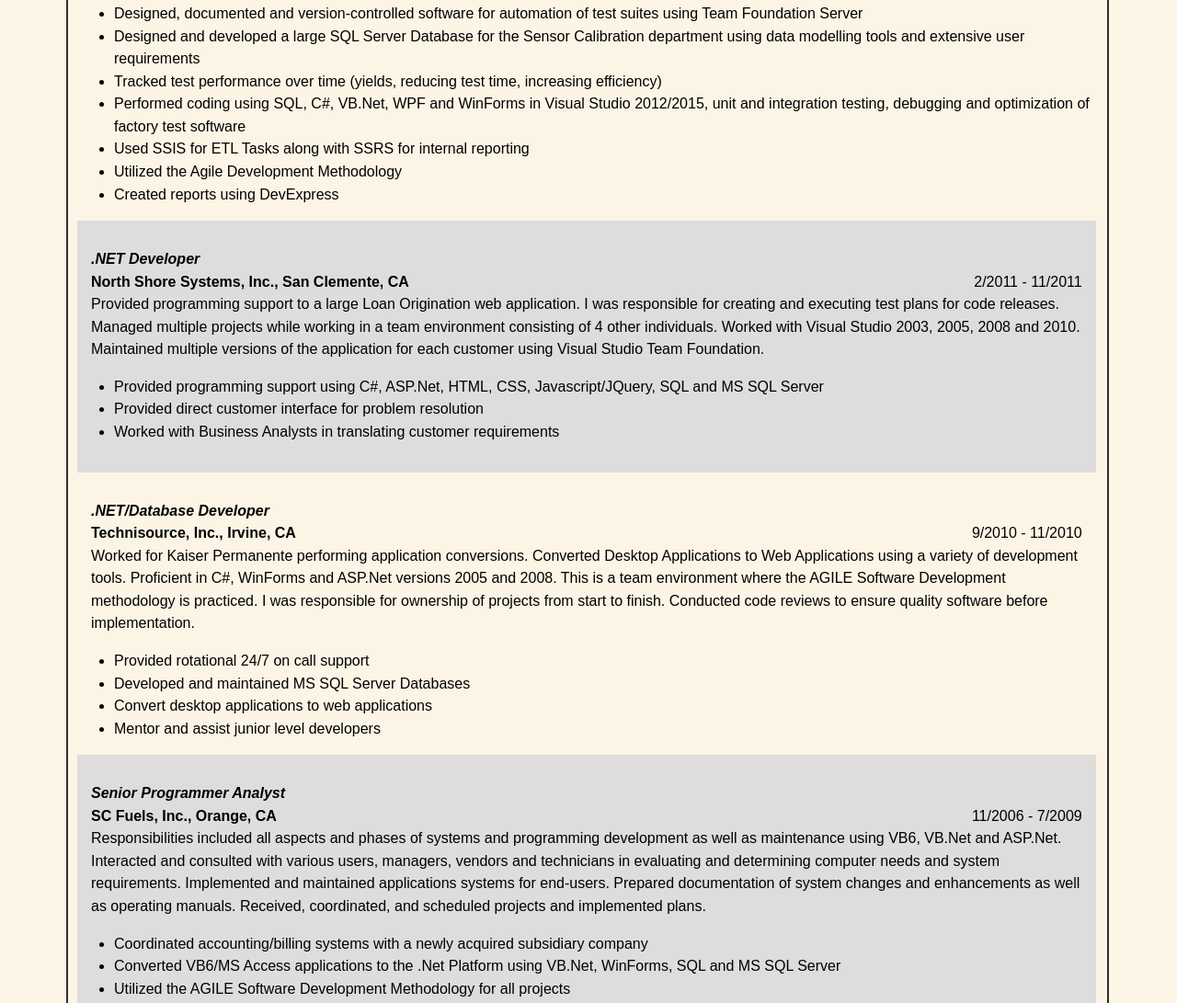
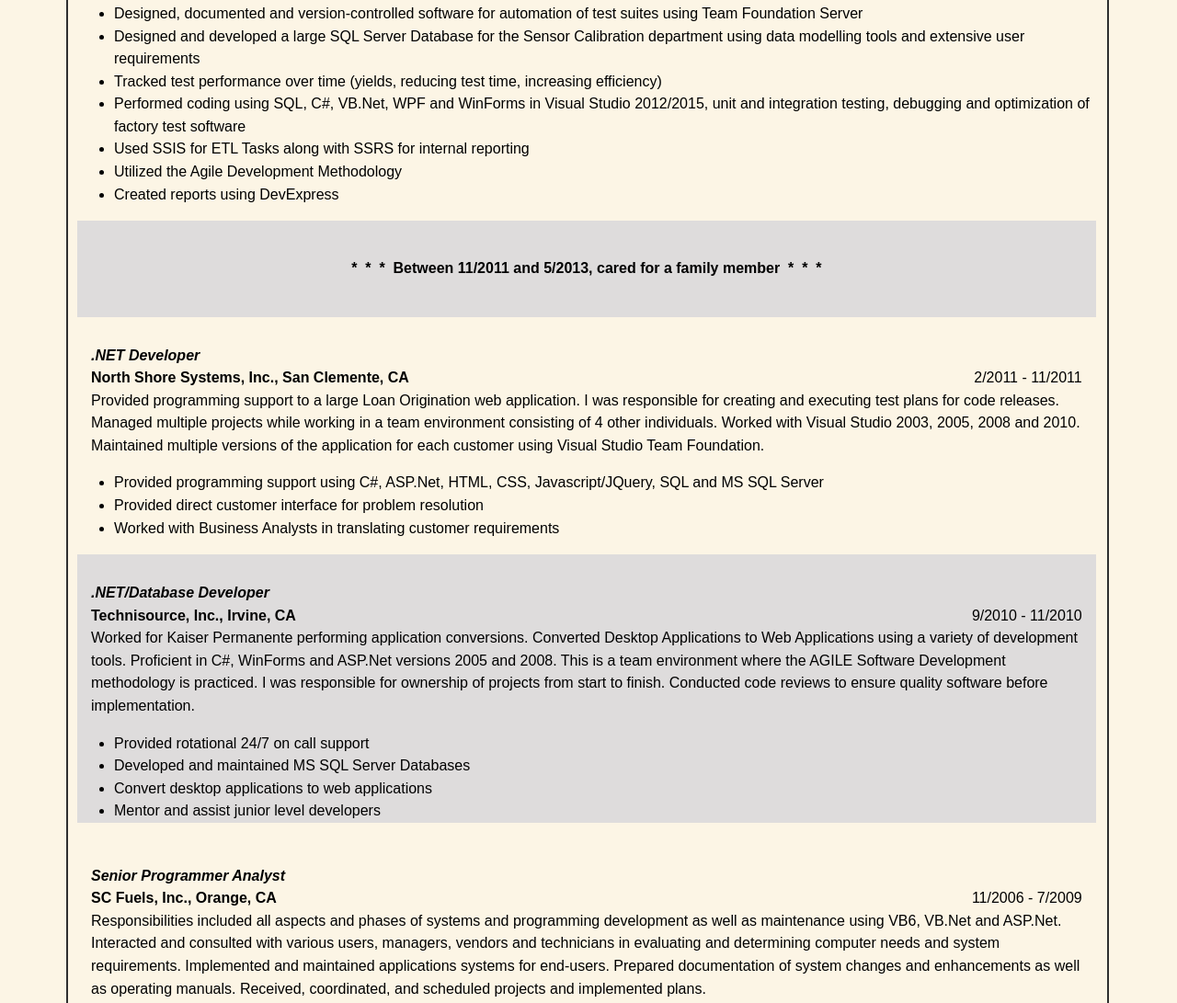
Before and after one commit to rsmldmv/Portfolio, a plain HTML site: page index.html in a window 1280 px wide. Shown: the part 903-1994 px from the top of the page at 92% size. Drawn offline with Linux system fonts and the light colour scheme.

Commit message:
Add files via upload

```diff
--- a/index.html
+++ b/index.html
@@ -66,6 +66,10 @@
                 line-height: 0.65cm;
                 margin-left: 15px;
                 margin-right: 15px;
+            }
+
+            #gap {
+                margin: 0 auto;
             }
 
             .experience {
@@ -226,6 +230,9 @@
                     </ul>
                 </div>
 
+                <div id="gap" class="grayBackground">
+                    <p style="padding: 40px 0px; text-align: center;"><strong>*&nbsp;&nbsp;*&nbsp;&nbsp;*&nbsp;&nbsp;Between 11/2011 and 5/2013, cared for a family member&nbsp;&nbsp;*&nbsp;&nbsp;*&nbsp;&nbsp;*</strong></p>
+                </div>
                 <!-- <div class="grayBackground jobs">
                     <p class="jobTitle">.NET Developer</p>
 
@@ -264,7 +271,7 @@
                     </ul>
                 </div>             -->
 
-                <div class="grayBackground jobs">
+                <div>
                     <p class="jobTitle">.NET Developer</p>
 
                     <div class="companyLine">
@@ -283,7 +290,7 @@
                     </ul>
                 </div>
 
-                <div>
+                <div class="grayBackground">
                     <p class="jobTitle">.NET/Database Developer</p>
 
                     <div class="companyLine">
@@ -303,7 +310,7 @@
                     </ul>
                 </div>
 
-                <div class="grayBackground jobs">
+                <div>
                     <p class="jobTitle">Senior Programmer Analyst</p>
 
                     <div class="companyLine">
@@ -327,7 +334,7 @@
                     </ul>
                 </div>
 
-                <div>
+                <div class="grayBackground">
                     <p class="jobTitle">IT Consultant</p>
 
                     <div class="companyLine">
@@ -351,7 +358,7 @@
                     </ul>
                 </div>
 
-                <div class="grayBackground jobs">
+                <div>
                     <p class="jobTitle">Senior Programmer Analyst</p>
 
                     <div class="companyLine">
```
